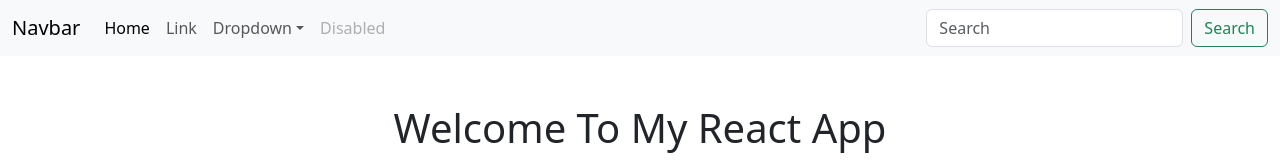
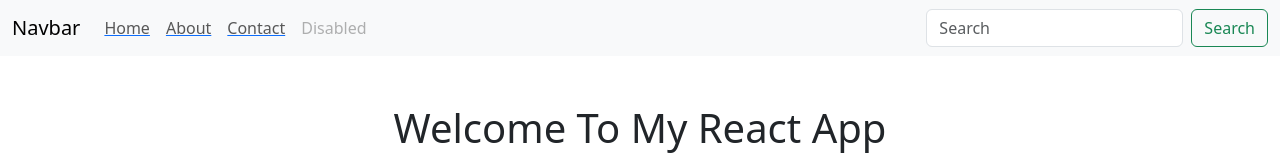
Before and after one commit to HtetWaiYan7191/react-practice, a React (Vite) app: page / in a window 1280 px wide. Shown: the top 160 px of the page. Built offline with nearby package versions, Linux system fonts and the light colour scheme; no server answers.

Commit message:
Update Navbar structure add Link to from react router dom

```diff
--- a/src/components/Navbar.jsx
+++ b/src/components/Navbar.jsx
@@ -1,4 +1,6 @@
-import React from 'react'
+import React from 'react';
+import { NavLink } from 'react-router-dom';
+
 
 function Navbar() {
   return (
@@ -11,21 +13,14 @@ function Navbar() {
     <div className="collapse navbar-collapse" id="navbarSupportedContent">
       <ul className="navbar-nav me-auto mb-2 mb-lg-0">
         <li className="nav-item">
-          <a className="nav-link active" aria-current="page" href="#">Home</a>
+          <NavLink to={"/"}><span className='nav-link'>Home</span></NavLink>
+
         </li>
         <li className="nav-item">
-          <a className="nav-link" href="#">Link</a>
+          <NavLink to={"/about"}><span className='nav-link'>About</span></NavLink>
         </li>
-        <li className="nav-item dropdown">
-          <a className="nav-link dropdown-toggle" href="#" role="button" data-bs-toggle="dropdown" aria-expanded="false">
-            Dropdown
-          </a>
-          <ul className="dropdown-menu">
-            <li><a className="dropdown-item" href="#">Action</a></li>
-            <li><a className="dropdown-item" href="#">Another action</a></li>
-            <li><hr className="dropdown-divider"/></li>
-            <li><a className="dropdown-item" href="#">Something else here</a></li>
-          </ul>
+        <li className="nav-item">
+          <NavLink to={"/contact"}><span className='nav-link'>Contact</span></NavLink>
         </li>
         <li className="nav-item">
           <a className="nav-link disabled">Disabled</a>
```
